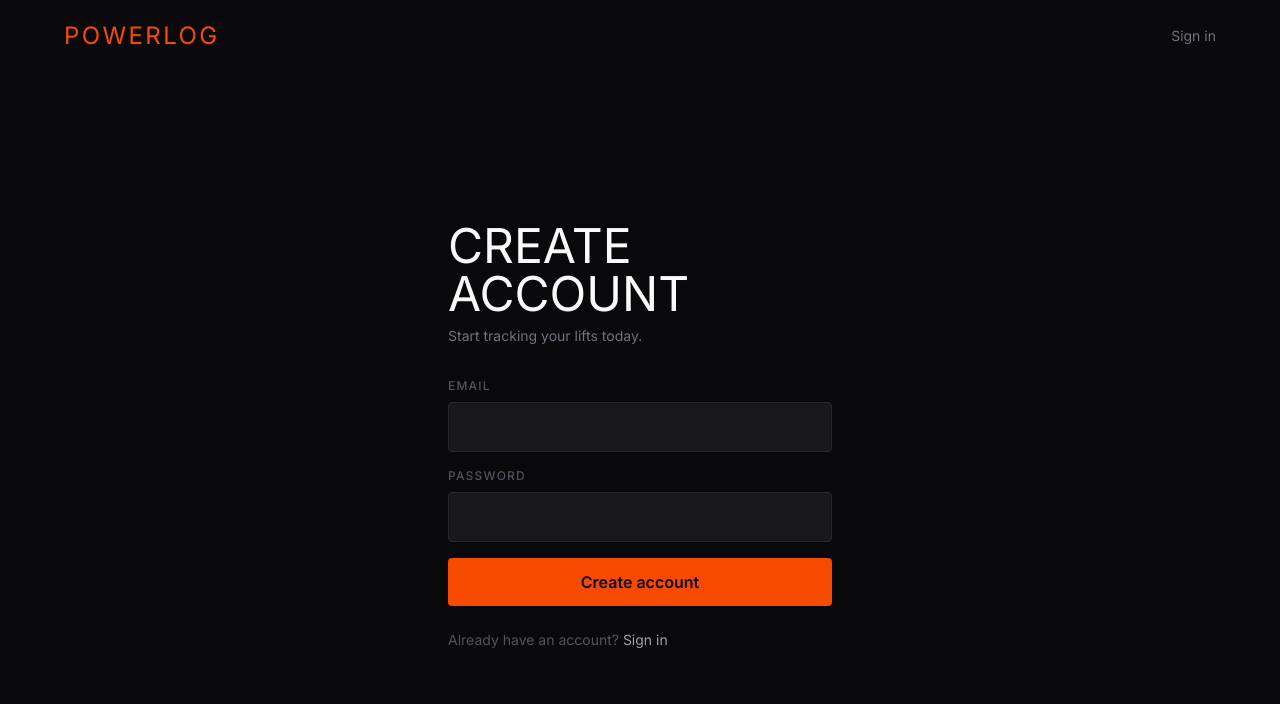
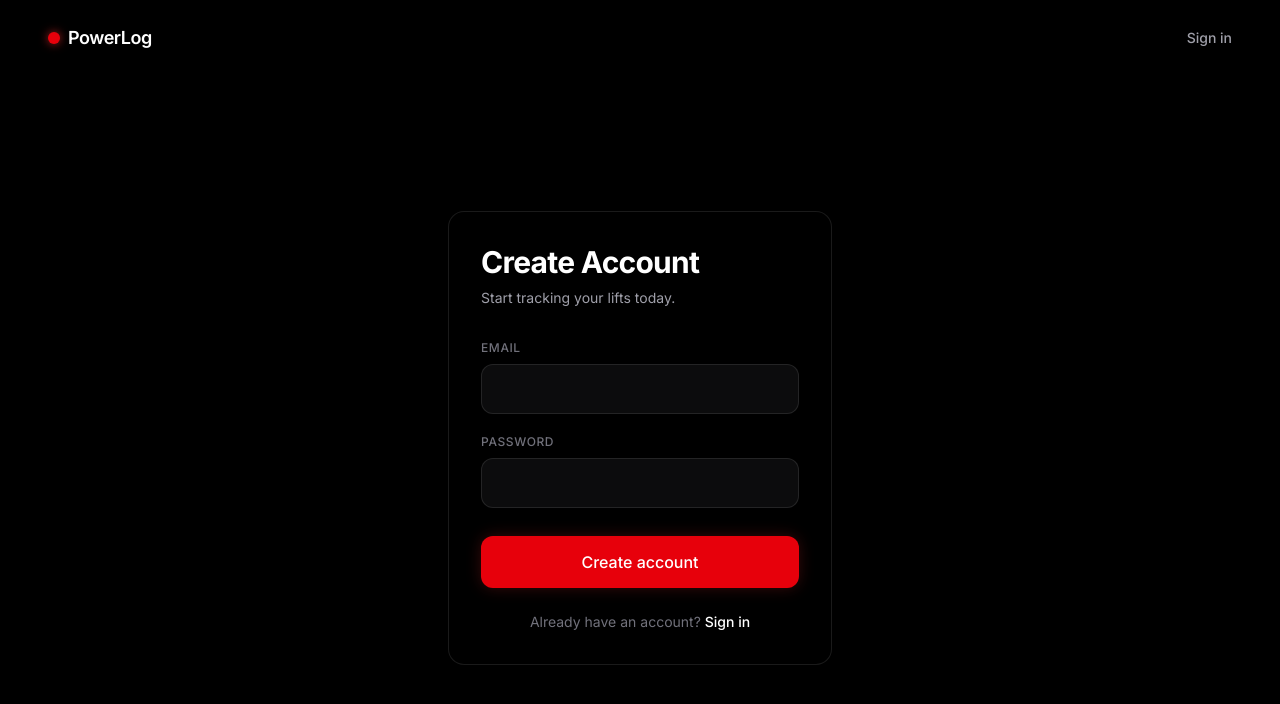
Before and after one commit to rbbieee/powerlog, a Next.js app: page /register in a window 1280 px wide. Shown: the top 704 px of the page. Built offline with nearby package versions, Linux system fonts and the light colour scheme.

Commit message:
feat(ui): revamp authentication pages to match new design system

```diff
--- a/src/app/login/page.tsx
+++ b/src/app/login/page.tsx
@@ -54,39 +54,43 @@ export default function LoginPage() {
   }
 
   return (
-    <div className="flex min-h-screen flex-col bg-zinc-950">
-      <header className="flex items-center justify-between px-8 py-5 md:px-16">
+    <div className="flex min-h-screen flex-col bg-black selection:bg-red-500/30">
+      <header className="flex items-center justify-between px-6 py-6 md:px-12 max-w-7xl mx-auto w-full">
         <Link href="/">
-          <p className="font-(family-name:--font-bebas) text-2xl tracking-widest text-orange-600">
-            POWERLOG
+          <p className="font-semibold text-lg tracking-tight text-white flex items-center gap-2 transition-opacity hover:opacity-80">
+            <span className="w-3 h-3 rounded-full bg-red-600 shadow-[0_0_10px_rgba(220,38,38,0.8)]"></span>
+            PowerLog
           </p>
         </Link>
         <Link
           href="/register"
-          className="text-sm text-zinc-500 transition hover:text-zinc-200"
+          className="text-sm font-medium text-zinc-400 transition-colors hover:text-white"
         >
           Create account
         </Link>
       </header>
 
-      <main className="flex flex-1 items-center justify-center px-8 py-16">
-        <div className="w-full max-w-sm">
-          <h1 className="font-(family-name:--font-bebas) text-5xl text-zinc-50">
-            SIGN IN
+      <main className="flex flex-1 items-center justify-center px-6 py-16">
+        <div className="w-full max-w-sm glass-panel p-8">
+          <h1 className="text-3xl font-bold tracking-tight text-white">
+            Sign In
           </h1>
-          <p className="mt-2 text-sm text-zinc-500">
+          <p className="mt-2 text-sm text-zinc-400">
             Welcome back. Log in to see your workouts.
           </p>
 
           {error && (
-            <p className="mt-4 rounded border border-red-900 bg-red-950 px-3 py-2 text-sm text-red-400">
-              {error}
-            </p>
+            <div className="mt-6 rounded-xl border border-red-500/30 bg-red-500/10 px-4 py-3 text-sm text-red-400 flex items-start gap-2">
+              <svg className="w-5 h-5 text-red-500 shrink-0" fill="none" viewBox="0 0 24 24" stroke="currentColor">
+                <path strokeLinecap="round" strokeLinejoin="round" strokeWidth={2} d="M12 8v4m0 4h.01M21 12a9 9 0 11-18 0 9 9 0 0118 0z" />
+              </svg>
+              <span>{error}</span>
+            </div>
           )}
 
-          <form onSubmit={handleSubmit} className="mt-8 space-y-4">
+          <form onSubmit={handleSubmit} className="mt-8 space-y-5">
             <div>
-              <label className="block text-xs font-medium uppercase tracking-widest text-zinc-600">
+              <label className="block text-xs font-medium uppercase tracking-wider text-zinc-500 mb-2">
                 Email
               </label>
               <input
@@ -95,12 +99,12 @@ export default function LoginPage() {
                 value={email}
                 onChange={(e) => setEmail(e.target.value)}
                 disabled={blocked}
-                className="mt-2 w-full rounded border border-zinc-800 bg-zinc-900 px-4 py-3 text-zinc-50 outline-none focus:border-orange-600 disabled:opacity-50"
+                className="w-full rounded-xl border border-white/10 bg-zinc-900/50 px-4 py-3 text-white outline-none transition-colors focus:border-red-500 focus:bg-zinc-900 disabled:opacity-50"
               />
             </div>
 
             <div>
-              <label className="block text-xs font-medium uppercase tracking-widest text-zinc-600">
+              <label className="block text-xs font-medium uppercase tracking-wider text-zinc-500 mb-2">
                 Password
               </label>
               <input
@@ -109,22 +113,22 @@ export default function LoginPage() {
                 value={password}
                 onChange={(e) => setPassword(e.target.value)}
                 disabled={blocked}
-                className="mt-2 w-full rounded border border-zinc-800 bg-zinc-900 px-4 py-3 text-zinc-50 outline-none focus:border-orange-600 disabled:opacity-50"
+                className="w-full rounded-xl border border-white/10 bg-zinc-900/50 px-4 py-3 text-white outline-none transition-colors focus:border-red-500 focus:bg-zinc-900 disabled:opacity-50"
               />
             </div>
 
             <button
               type="submit"
               disabled={loading || blocked}
-              className="w-full rounded bg-orange-600 px-4 py-3 font-semibold text-zinc-950 transition hover:bg-orange-500 disabled:opacity-50"
+              className="mt-2 w-full rounded-xl bg-red-600 px-4 py-3.5 font-medium text-white shadow-[0_0_15px_rgba(220,38,38,0.25)] transition-all hover:bg-red-500 hover:scale-[1.02] hover:shadow-[0_0_25px_rgba(220,38,38,0.4)] disabled:pointer-events-none disabled:opacity-50 disabled:scale-100"
             >
               {loading ? "Signing in..." : blocked ? "Too many attempts" : "Sign in"}
             </button>
           </form>
 
-          <p className="mt-6 text-sm text-zinc-600">
+          <p className="mt-6 text-center text-sm text-zinc-500">
             Don't have an account?{" "}
-            <Link href="/register" className="text-zinc-400 hover:text-zinc-50">
+            <Link href="/register" className="font-medium text-white transition-colors hover:text-red-400">
               Create one
             </Link>
           </p>
--- a/src/app/register/page.tsx
+++ b/src/app/register/page.tsx
@@ -34,39 +34,43 @@ export default function RegisterPage() {
   }
 
   return (
-    <div className="flex min-h-screen flex-col bg-zinc-950">
-      <header className="flex items-center justify-between px-8 py-5 md:px-16">
+    <div className="flex min-h-screen flex-col bg-black selection:bg-red-500/30">
+      <header className="flex items-center justify-between px-6 py-6 md:px-12 max-w-7xl mx-auto w-full">
         <Link href="/">
-          <p className="font-(family-name:--font-bebas) text-2xl tracking-widest text-orange-600">
-            POWERLOG
+          <p className="font-semibold text-lg tracking-tight text-white flex items-center gap-2 transition-opacity hover:opacity-80">
+            <span className="w-3 h-3 rounded-full bg-red-600 shadow-[0_0_10px_rgba(220,38,38,0.8)]"></span>
+            PowerLog
           </p>
         </Link>
         <Link
           href="/login"
-          className="text-sm text-zinc-500 transition hover:text-zinc-200"
+          className="text-sm font-medium text-zinc-400 transition-colors hover:text-white"
         >
           Sign in
         </Link>
       </header>
 
-      <main className="flex flex-1 items-center justify-center px-8 py-16">
-        <div className="w-full max-w-sm">
-          <h1 className="font-(family-name:--font-bebas) text-5xl text-zinc-50">
-            CREATE ACCOUNT
+      <main className="flex flex-1 items-center justify-center px-6 py-16">
+        <div className="w-full max-w-sm glass-panel p-8">
+          <h1 className="text-3xl font-bold tracking-tight text-white">
+            Create Account
           </h1>
-          <p className="mt-2 text-sm text-zinc-500">
+          <p className="mt-2 text-sm text-zinc-400">
             Start tracking your lifts today.
           </p>
 
           {error && (
-            <p className="mt-4 rounded border border-red-900 bg-red-950 px-3 py-2 text-sm text-red-400">
-              {error}
-            </p>
+            <div className="mt-6 rounded-xl border border-red-500/30 bg-red-500/10 px-4 py-3 text-sm text-red-400 flex items-start gap-2">
+              <svg className="w-5 h-5 text-red-500 shrink-0" fill="none" viewBox="0 0 24 24" stroke="currentColor">
+                <path strokeLinecap="round" strokeLinejoin="round" strokeWidth={2} d="M12 8v4m0 4h.01M21 12a9 9 0 11-18 0 9 9 0 0118 0z" />
+              </svg>
+              <span>{error}</span>
+            </div>
           )}
 
-          <form onSubmit={handleSubmit} className="mt-8 space-y-4">
+          <form onSubmit={handleSubmit} className="mt-8 space-y-5">
             <div>
-              <label className="block text-xs font-medium uppercase tracking-widest text-zinc-600">
+              <label className="block text-xs font-medium uppercase tracking-wider text-zinc-500 mb-2">
                 Email
               </label>
               <input
@@ -74,12 +78,12 @@ export default function RegisterPage() {
                 required
                 value={email}
                 onChange={(e) => setEmail(e.target.value)}
-                className="mt-2 w-full rounded border border-zinc-800 bg-zinc-900 px-4 py-3 text-zinc-50 outline-none focus:border-orange-600"
+                className="w-full rounded-xl border border-white/10 bg-zinc-900/50 px-4 py-3 text-white outline-none transition-colors focus:border-red-500 focus:bg-zinc-900"
               />
             </div>
 
             <div>
-              <label className="block text-xs font-medium uppercase tracking-widest text-zinc-600">
+              <label className="block text-xs font-medium uppercase tracking-wider text-zinc-500 mb-2">
                 Password
               </label>
               <input
@@ -87,22 +91,22 @@ export default function RegisterPage() {
                 required
                 value={password}
                 onChange={(e) => setPassword(e.target.value)}
-                className="mt-2 w-full rounded border border-zinc-800 bg-zinc-900 px-4 py-3 text-zinc-50 outline-none focus:border-orange-600"
+                className="w-full rounded-xl border border-white/10 bg-zinc-900/50 px-4 py-3 text-white outline-none transition-colors focus:border-red-500 focus:bg-zinc-900"
               />
             </div>
 
             <button
               type="submit"
               disabled={loading}
-              className="w-full rounded bg-orange-600 px-4 py-3 font-semibold text-zinc-950 transition hover:bg-orange-500 disabled:opacity-50"
+              className="mt-2 w-full rounded-xl bg-red-600 px-4 py-3.5 font-medium text-white shadow-[0_0_15px_rgba(220,38,38,0.25)] transition-all hover:bg-red-500 hover:scale-[1.02] hover:shadow-[0_0_25px_rgba(220,38,38,0.4)] disabled:pointer-events-none disabled:opacity-50 disabled:scale-100"
             >
               {loading ? "Creating account..." : "Create account"}
             </button>
           </form>
 
-          <p className="mt-6 text-sm text-zinc-600">
+          <p className="mt-6 text-center text-sm text-zinc-500">
             Already have an account?{" "}
-            <Link href="/login" className="text-zinc-400 hover:text-zinc-50">
+            <Link href="/login" className="font-medium text-white transition-colors hover:text-red-400">
               Sign in
             </Link>
           </p>
```
